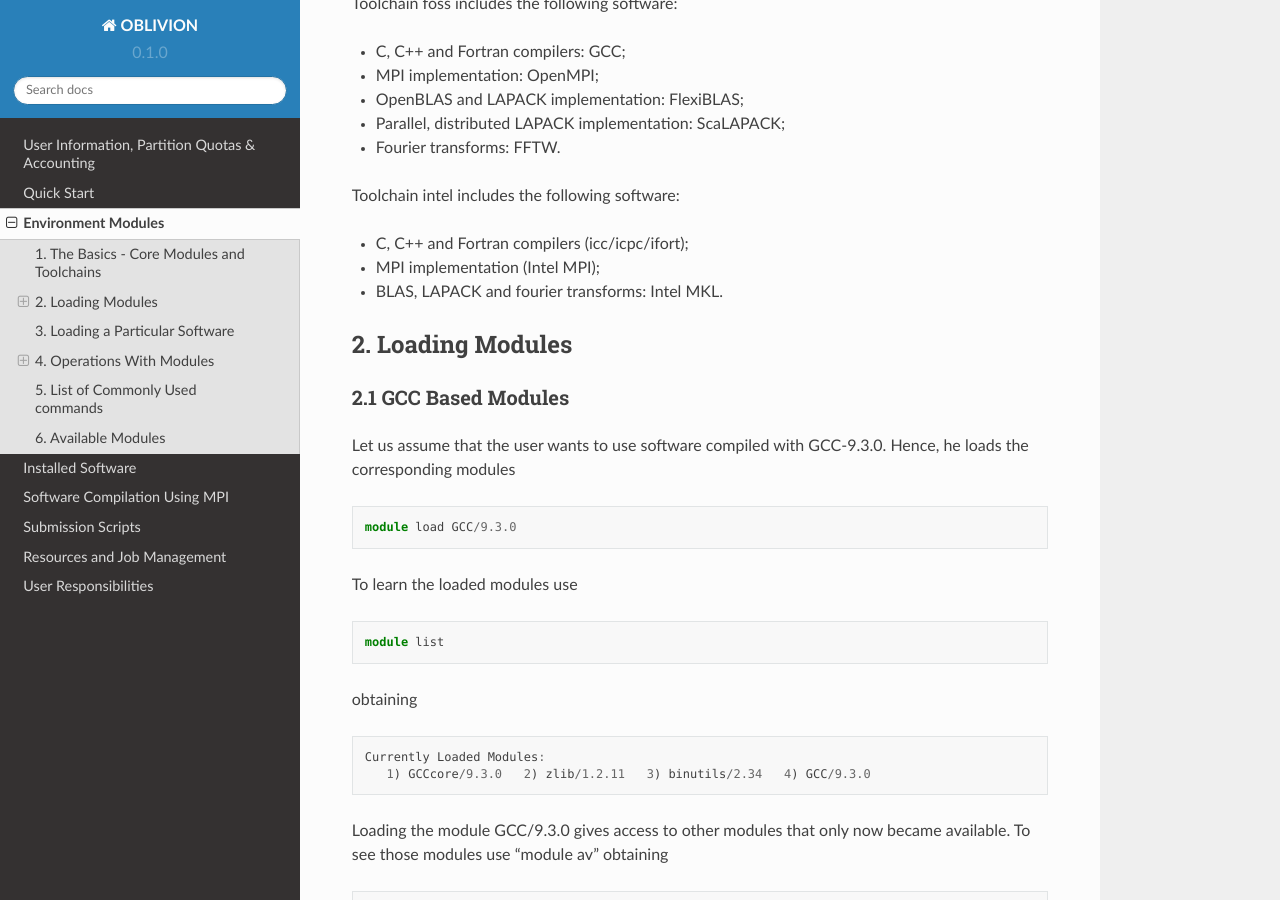
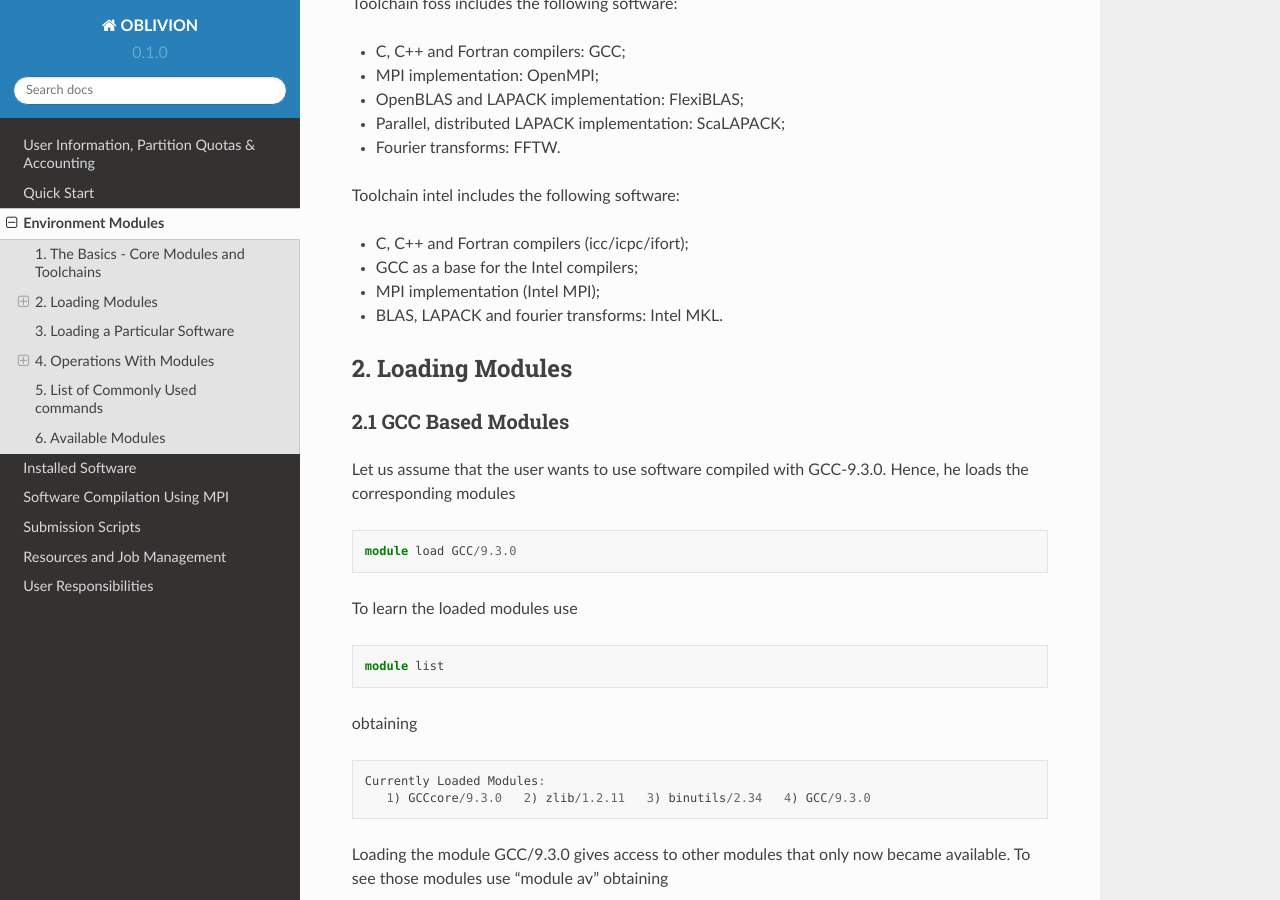
Before and after one commit to mavillez/Oblivion, a Sphinx documentation site: the page built from docs/source/modules.rst, in a window 1280 px wide and 900 px high, scrolled down 1310 px. Built offline with Sphinx 7.4.7 and the Read the Docs theme 2.0.0, drawn with Linux system fonts in a browser that asks for light colours.

Commit message:
Update modules.rst

```diff
--- a/docs/source/modules.rst
+++ b/docs/source/modules.rst
@@ -62,6 +62,7 @@ Toolchain foss includes the following software:
 Toolchain intel includes the following software:
 
 - C, C++ and Fortran compilers (icc/icpc/ifort);
+- GCC as a base for the Intel compilers;
 - MPI implementation (Intel MPI);
 - BLAS, LAPACK and fourier transforms: Intel MKL.
 
```
